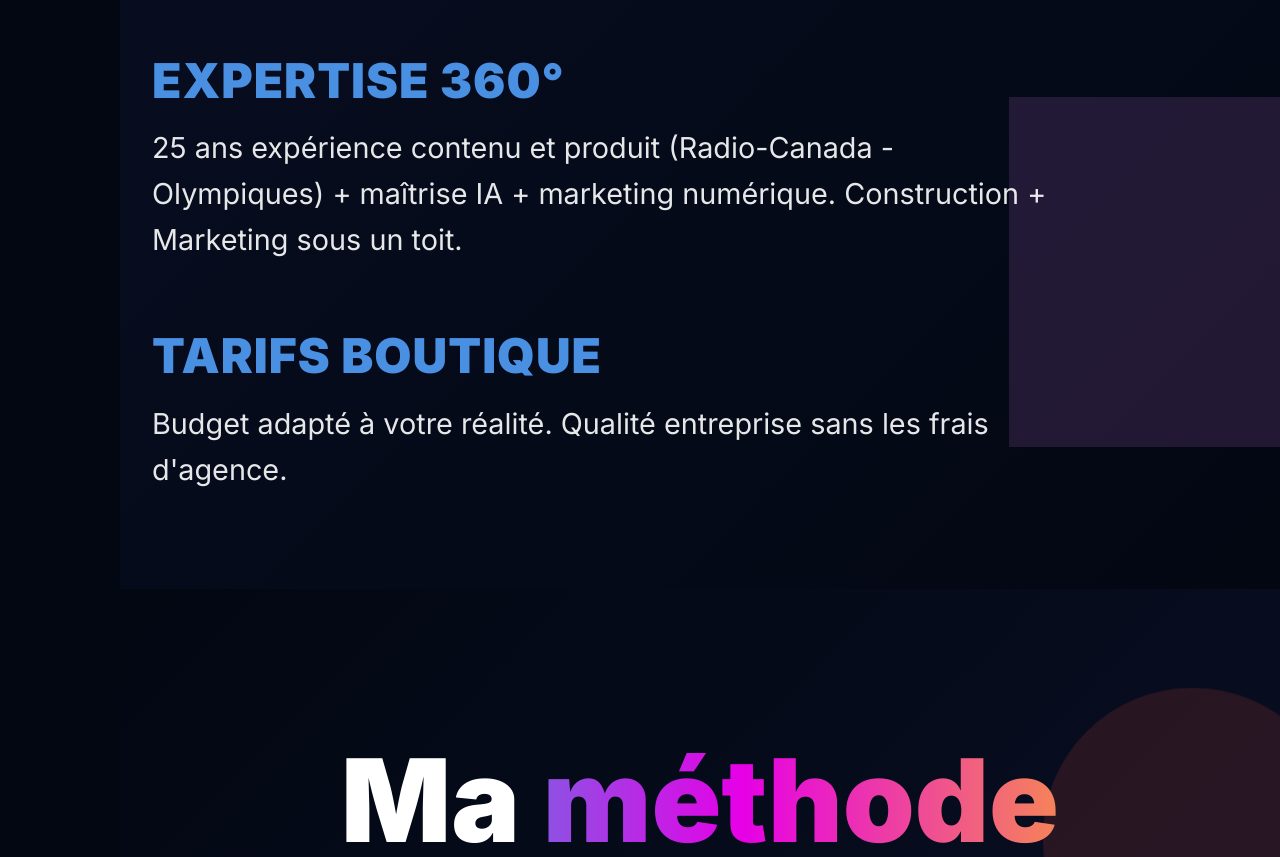
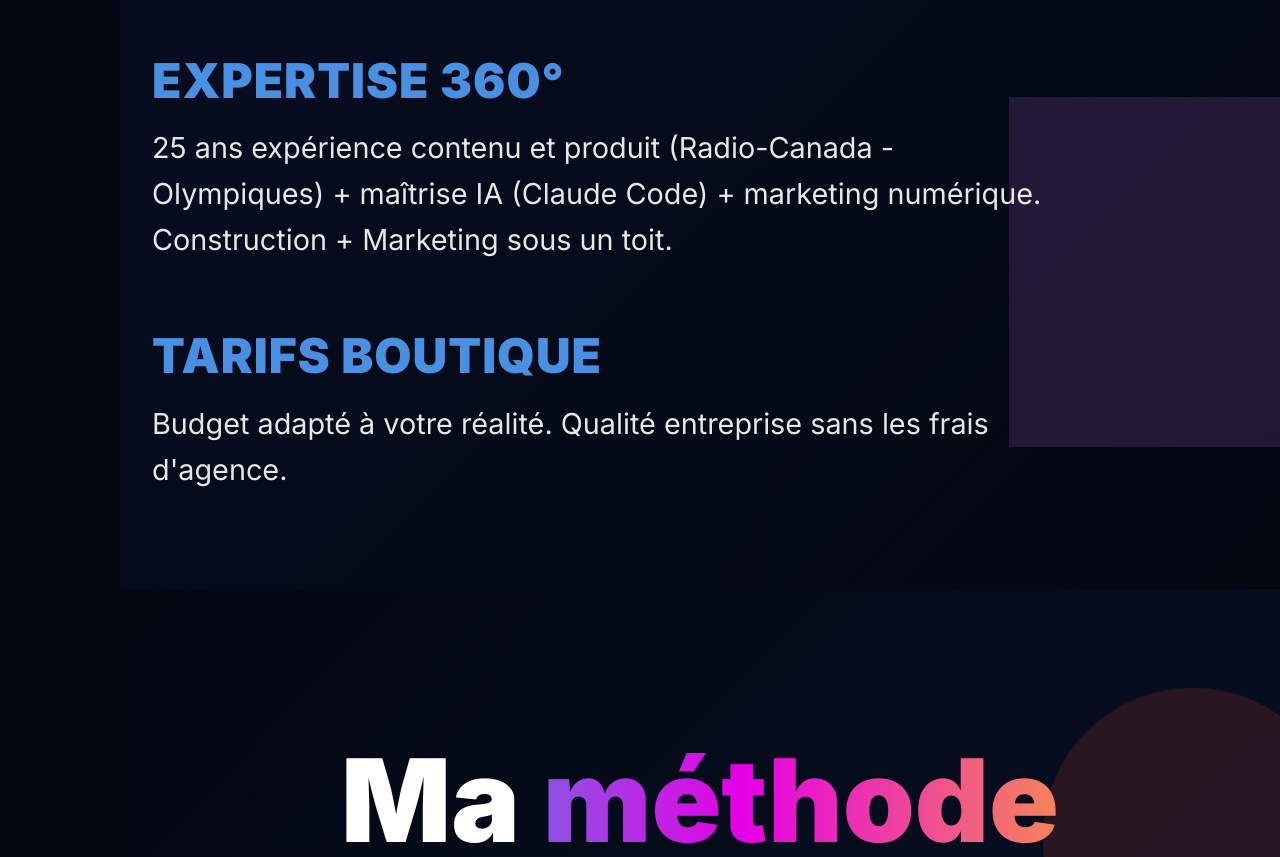
Before and after one commit to pierremichaudpm/studiomicho, a Next.js app: page / in a window 1280 px wide. Shown: the part 6440-7297 px from the top of the page. Built offline with nearby package versions, Linux system fonts and the light colour scheme.

Commit message:
Add Claude Code mention to AI expertise in Advantage section

```diff
--- a/components/Advantage.tsx
+++ b/components/Advantage.tsx
@@ -22,7 +22,7 @@ const Advantage: React.FC = () => {
     {
       title: "Expertise 360°",
       description:
-        "25 ans expérience contenu et produit (Radio-Canada - Olympiques) + maîtrise IA + marketing numérique. Construction + Marketing sous un toit.",
+        "25 ans expérience contenu et produit (Radio-Canada - Olympiques) + maîtrise IA (Claude Code) + marketing numérique. Construction + Marketing sous un toit.",
     },
     {
       title: "Tarifs boutique",
```
